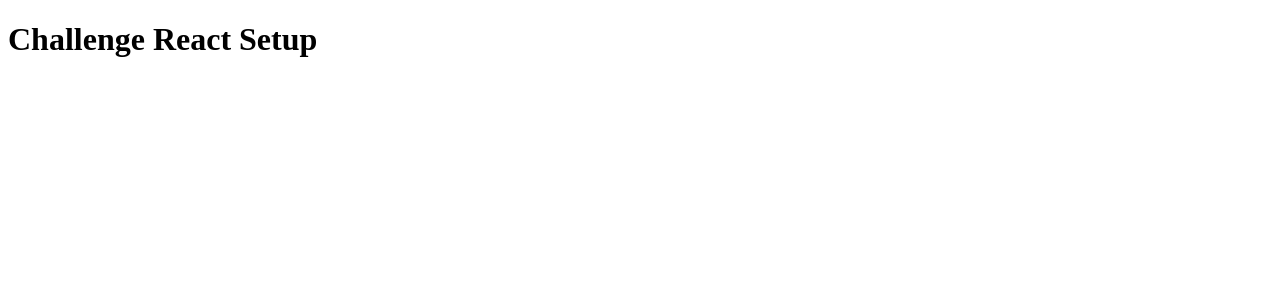
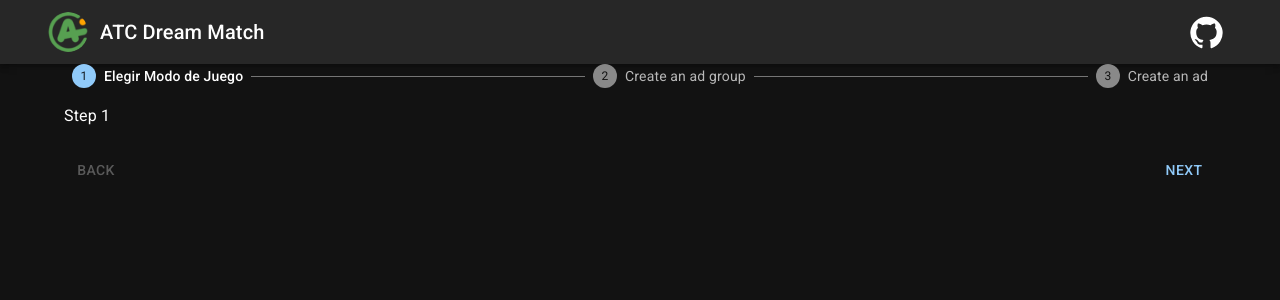
Before and after one commit to JCH99/Challenge-Alquila-Tu-Cancha, a React (Create React App) app: page / in a window 1280 px wide. Shown: the top 300 px of the page. Built offline with nearby package versions, Linux system fonts and the light colour scheme.

Commit message:
setup librerias - css base theme - header

```diff
--- a/src/App.js
+++ b/src/App.js
@@ -1,5 +1,22 @@
+import "@fontsource/roboto/300.css";
+import "@fontsource/roboto/400.css";
+import "@fontsource/roboto/500.css";
+import "@fontsource/roboto/700.css";
+import { ThemeProvider } from "@mui/material/styles";
+import theme from "./theme";
+import { CssBaseline, Container } from "@mui/material";
+import Stepper from "./components/StepperUX";
+import Header from "./components/layout/Header";
 function App() {
-  return <h1>Challenge React Setup</h1>;
+  return (
+    <ThemeProvider theme={theme}>
+      <CssBaseline />
+      <Header />
+      <Container>
+        <Stepper />
+      </Container>
+    </ThemeProvider>
+  );
 }
 
 export default App;
--- /dev/null
+++ b/src/components/StepperUX.js
@@ -0,0 +1,73 @@
+import * as React from "react";
+import {
+  Typography,
+  Button,
+  StepLabel,
+  Step,
+  Stepper,
+  Box,
+} from "@mui/material";
+const steps = ["Elegir Modo de Juego", "Create an ad group", "Create an ad"];
+
+export default function StepperUX() {
+  const [activeStep, setActiveStep] = React.useState(0);
+
+  const handleNext = () => {
+    setActiveStep((prevActiveStep) => prevActiveStep + 1);
+  };
+
+  const handleBack = () => {
+    setActiveStep((prevActiveStep) => prevActiveStep - 1);
+  };
+
+  const handleReset = () => {
+    setActiveStep(0);
+  };
+
+  return (
+    <Box sx={{ width: "100%" }}>
+      <Stepper activeStep={activeStep}>
+        {steps.map((label, index) => {
+          const stepProps = {};
+          const labelProps = {};
+
+          return (
+            <Step key={label} {...stepProps}>
+              <StepLabel {...labelProps}>{label}</StepLabel>
+            </Step>
+          );
+        })}
+      </Stepper>
+      {activeStep === steps.length ? (
+        <React.Fragment>
+          <Typography sx={{ mt: 2, mb: 1 }}>
+            All steps completed - you&apos;re finished
+          </Typography>
+          <Box sx={{ display: "flex", flexDirection: "row", pt: 2 }}>
+            <Box sx={{ flex: "1 1 auto" }} />
+            <Button onClick={handleReset}>Reset</Button>
+          </Box>
+        </React.Fragment>
+      ) : (
+        <React.Fragment>
+          <Typography sx={{ mt: 2, mb: 1 }}>Step {activeStep + 1}</Typography>
+          <Box sx={{ display: "flex", flexDirection: "row", pt: 2 }}>
+            <Button
+              color="inherit"
+              disabled={activeStep === 0}
+              onClick={handleBack}
+              sx={{ mr: 1 }}
+            >
+              Back
+            </Button>
+            <Box sx={{ flex: "1 1 auto" }} />
+
+            <Button onClick={handleNext}>
+              {activeStep === steps.length - 1 ? "Finish" : "Next"}
+            </Button>
+          </Box>
+        </React.Fragment>
+      )}
+    </Box>
+  );
+}
--- /dev/null
+++ b/src/components/layout/Header.js
@@ -0,0 +1,39 @@
+import * as React from "react";
+import { motion } from "framer-motion";
+import {
+  Container,
+  Avatar,
+  IconButton,
+  Typography,
+  Toolbar,
+  Box,
+  AppBar,
+} from "@mui/material";
+import GitHubIcon from "@mui/icons-material/GitHub";
+import logo from "../../images/logo.png";
+
+export default function Header() {
+  return (
+    <Box sx={{ flexGrow: 1 }}>
+      <AppBar position="static">
+        <Container maxWidth="xl">
+          <Toolbar>
+            <Box sx={{ flexGrow: 1, display: "flex", alignItems: "center" }}>
+              <a href="https://alquilatucancha.com/">
+                <Avatar alt="Alquila Tu Cancha logo" src={logo} />
+              </a>
+              <Typography variant="h6" component="h2" sx={{ pl: 1.5 }}>
+                ATC Dream Match
+              </Typography>
+            </Box>
+            <a href="https://github.com/JCH99/challenge-alquila-tu-cancha">
+              <IconButton>
+                <GitHubIcon fontSize="large" />
+              </IconButton>
+            </a>
+          </Toolbar>
+        </Container>
+      </AppBar>
+    </Box>
+  );
+}
--- a/src/index.js
+++ b/src/index.js
@@ -1,7 +1,6 @@
 import React from "react";
-import ReactDOM from "react-dom/client";
+import ReactDOM from "react-dom";
 
 import App from "./App";
 
-const root = ReactDOM.createRoot(document.getElementById("root"));
-root.render(<App />);
+ReactDOM.render(<App />, document.getElementById("root"));
--- /dev/null
+++ b/src/theme.js
@@ -0,0 +1,9 @@
+import { createTheme } from "@mui/material/styles";
+
+const theme = createTheme({
+  palette: {
+    mode: "dark",
+  },
+});
+
+export default theme;
```
Also changed, not shown: package.json (+8 -2 lines), primerBrainstorm.txt, src/images/logo.png (added), 1 other file (tests, documents, lock files or other folders).
